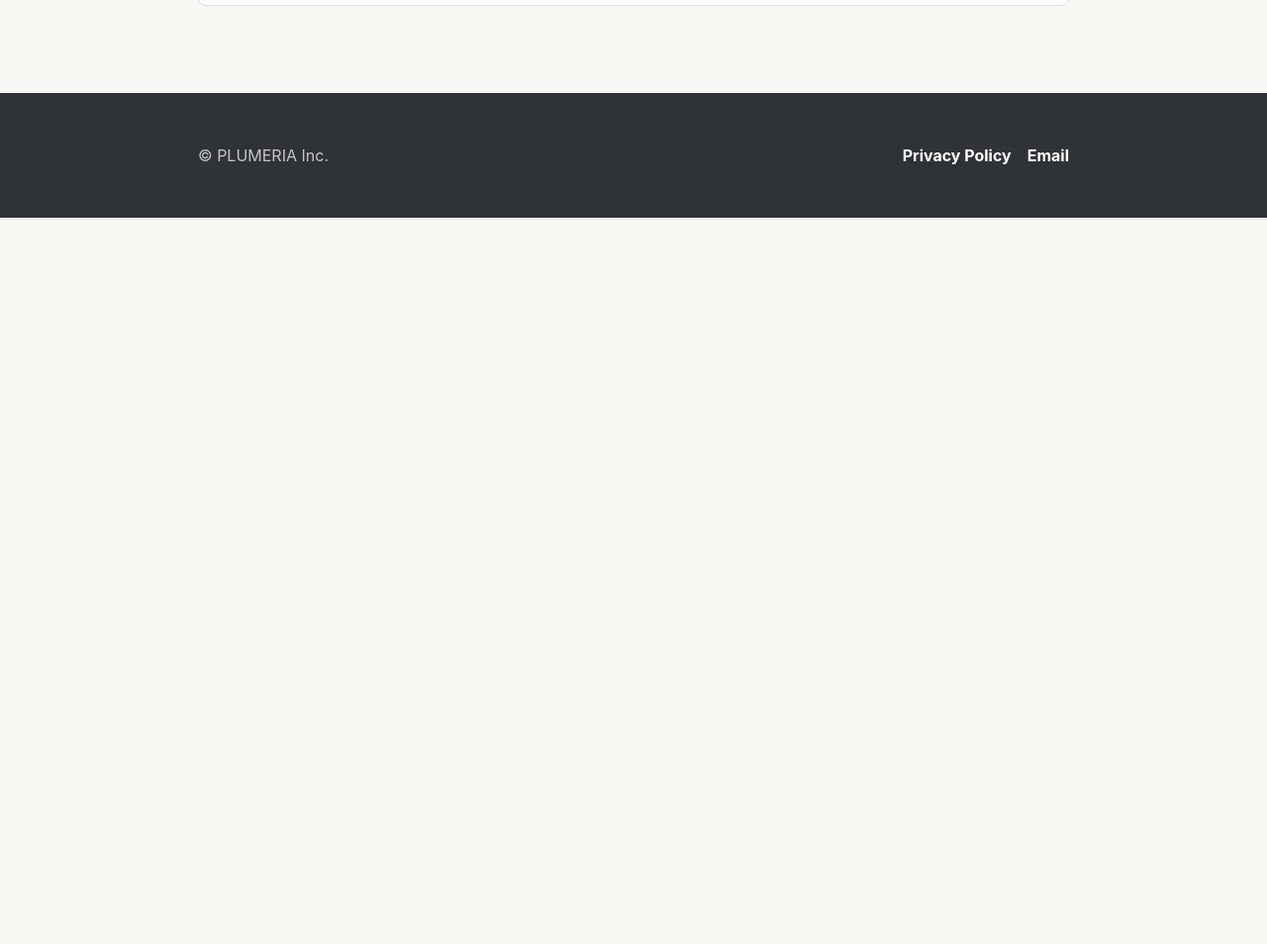
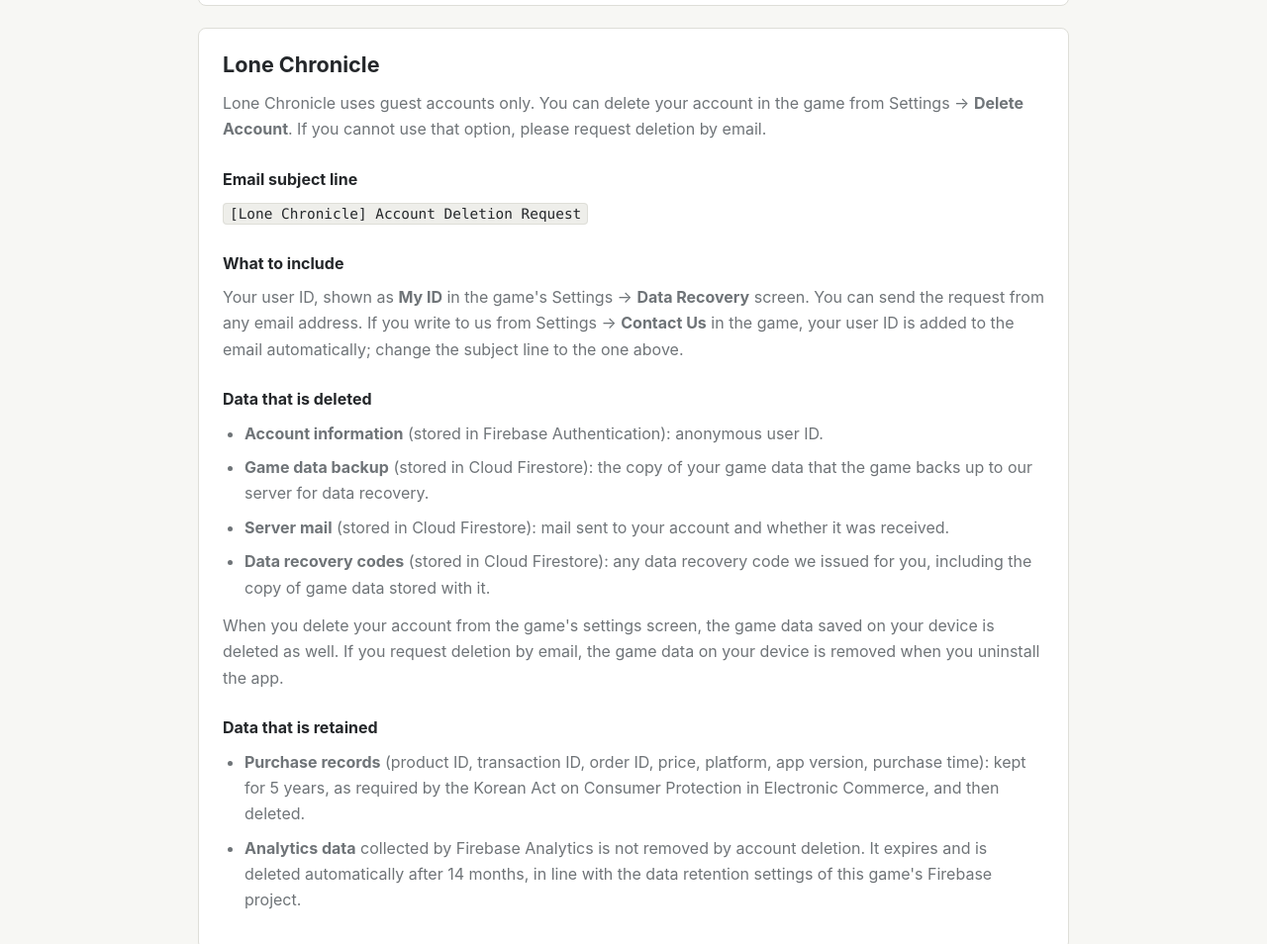
Before and after one commit to chamamotan/chamamotan.github.io, a plain HTML site: page account-deletion.html in a window 1280 px wide. Shown: the part 3321-4275 px from the top of the page at 99% size. Before the commit the page ends 3541 px from the top, so only its background shows below. Drawn offline with Linux system fonts and the light colour scheme.

Commit message:
Add Lone Chronicle to the site
- Add the app icon and App Store / Google Play links (id6826741041,
  com.plumeriagames.chronicle).
- Home: list Lone Chronicle first in the hero and in Available titles; 7 games.
- Games: add the Lone Chronicle card at the top of the catalog (#lone-chronicle).
- About: make Lone Chronicle the latest release and put it in Selected titles.
- Support: link Lone Chronicle in Quick Links.
- Account deletion: add the Lone Chronicle section (in-game Delete Account,
  email request with the user ID, deleted and retained data).

Co-Authored-By: Claude Opus 5.5 <noreply@anthropic.com>

```diff
--- a/account-deletion.html
+++ b/account-deletion.html
@@ -466,6 +466,65 @@
 							</li>
 						</ul>
 					</div>
+
+					<div class="card" id="lone-chronicle">
+						<h3>Lone Chronicle</h3>
+						<p>
+							Lone Chronicle uses guest accounts only. You can delete your account in the game from
+							Settings &rarr; <strong>Delete Account</strong>. If you cannot use that option, please
+							request deletion by email.
+						</p>
+
+						<h4>Email subject line</h4>
+						<p><code>[Lone Chronicle] Account Deletion Request</code></p>
+
+						<h4>What to include</h4>
+						<p>
+							Your user ID, shown as <strong>My ID</strong> in the game's Settings &rarr;
+							<strong>Data Recovery</strong> screen. You can send the request from any email address.
+							If you write to us from Settings &rarr; <strong>Contact Us</strong> in the game, your user ID
+							is added to the email automatically; change the subject line to the one above.
+						</p>
+
+						<h4>Data that is deleted</h4>
+						<ul>
+							<li>
+								<strong>Account information</strong> (stored in Firebase Authentication):
+								anonymous user ID.
+							</li>
+							<li>
+								<strong>Game data backup</strong> (stored in Cloud Firestore): the copy of your game
+								data that the game backs up to our server for data recovery.
+							</li>
+							<li>
+								<strong>Server mail</strong> (stored in Cloud Firestore): mail sent to your
+								account and whether it was received.
+							</li>
+							<li>
+								<strong>Data recovery codes</strong> (stored in Cloud Firestore): any data
+								recovery code we issued for you, including the copy of game data stored with it.
+							</li>
+						</ul>
+						<p>
+							When you delete your account from the game's settings screen, the game data saved on
+							your device is deleted as well. If you request deletion by email, the game data on your
+							device is removed when you uninstall the app.
+						</p>
+
+						<h4>Data that is retained</h4>
+						<ul>
+							<li>
+								<strong>Purchase records</strong> (product ID, transaction ID, order ID, price, platform,
+								app version, purchase time): kept for 5 years, as required by the Korean Act on Consumer
+								Protection in Electronic Commerce, and then deleted.
+							</li>
+							<li>
+								<strong>Analytics data</strong> collected by Firebase Analytics is not removed by
+								account deletion. It expires and is deleted automatically after 14 months, in line
+								with the data retention settings of this game's Firebase project.
+							</li>
+						</ul>
+					</div>
 				</div>
 			</section>
 		</main>
```
Also changed, not shown: aboutus.html (+6 -6 lines), games.html (+21 -0 lines), index.html (+32 -1 lines), support.html (+4 -4 lines), images/lone-chronicle-icon.jpg (added).
